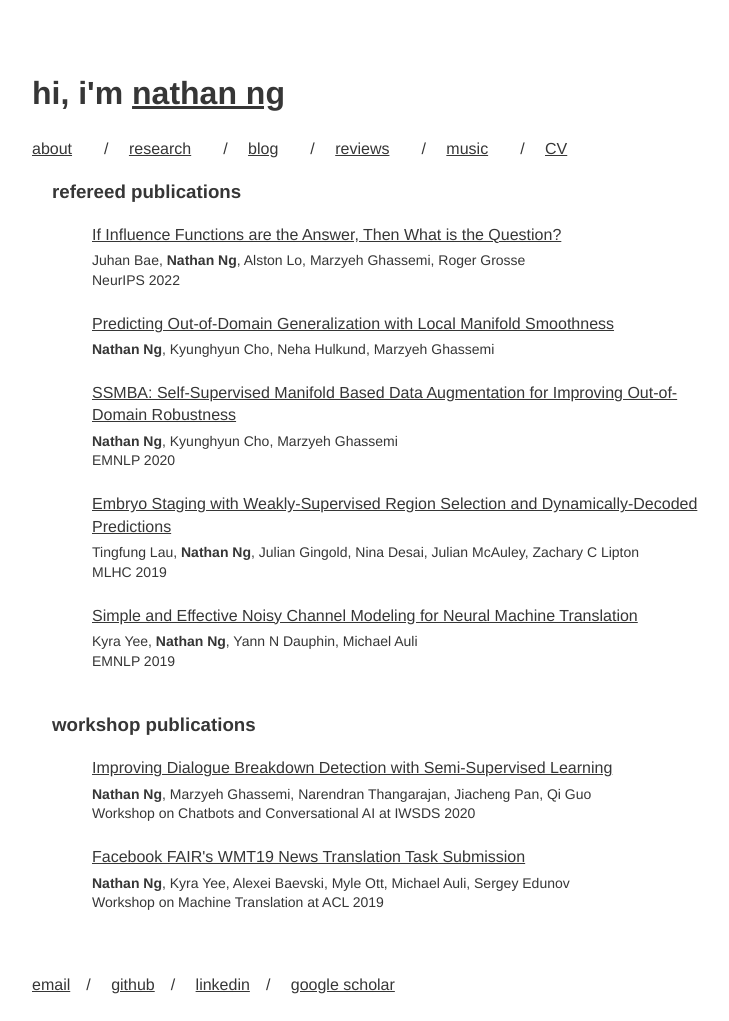
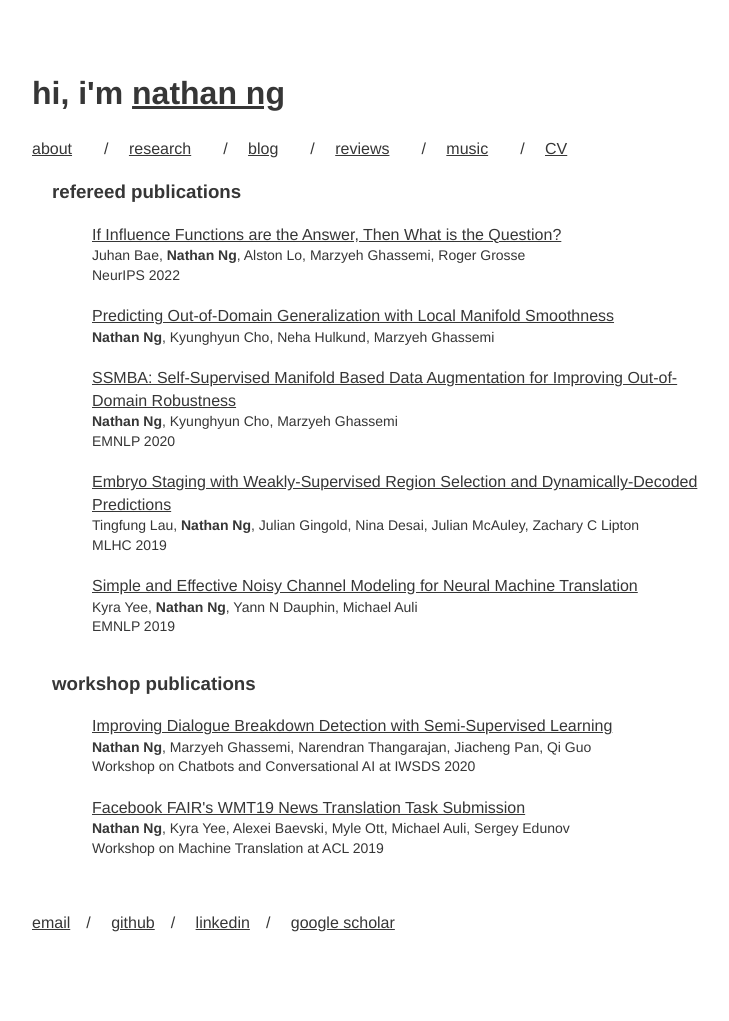
Before and after one commit to nng555/nng555.github.io, a Jekyll site: the page built from research.html, in a window 1280 px wide. Shown: the whole page, without its empty margins (18-747 px from the left). Built offline with Jekyll 4.4.1, drawn with Linux system fonts in a browser that asks for light colours; after the commit the page ends 959 px from its top, so only the background shows below that.

Commit message:
Research spacing

```diff
--- a/assets/css/styles.css
+++ b/assets/css/styles.css
@@ -47,6 +47,7 @@ body {
 
 .authors {
   font-size: 14px;
+  margin-bottom: 15px;
 }
 
 a:link, a:visited, a:active {
--- a/research.html
+++ b/research.html
@@ -6,19 +6,21 @@ layout: default
 <ul>
   {% for post in site.categories.conference %}
     <li>
+      <div class="floatleft">
         {% if post.categories contains "blog" %}
           <a href="{{ post.url }}">{{ post.title }}</a>
         {% else %}
           <a href="{{ post.arxiv }}">{{ post.title }}</a>
         {% endif %}
-    </li>
+        <br>
         <div class="authors">
           {{ post.authors }}
           {% if post.venue %}
             <br>{{ post.venue }}
           {% endif %}
         </div>
-    <br>
+      </div>
+    </li>
   {% endfor %}
 </ul>
 
@@ -26,18 +28,20 @@ layout: default
 <ul>
   {% for post in site.categories.workshop %}
     <li>
+      <div class="floatleft">
         {% if post.categories contains "blog" %}
           <a href="{{ post.url }}">{{ post.title }}</a>
         {% else %}
           <a href="{{ post.arxiv }}">{{ post.title }}</a>
         {% endif %}
-    </li>
+        <br>
         <div class="authors">
           {{ post.authors }}
           {% if post.venue %}
             <br>{{ post.venue }}
           {% endif %}
         </div>
-    <br>
+      </div>
+    </li>
   {% endfor %}
 </ul>
```
Lines whose indentation alone changed are shown as unchanged.
